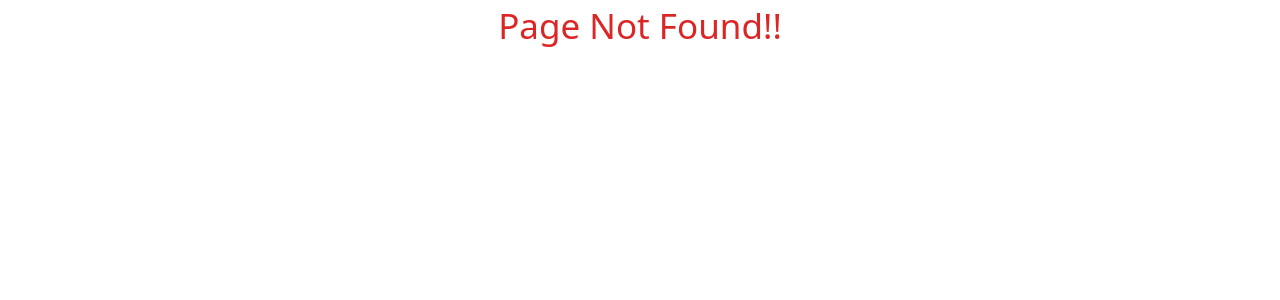
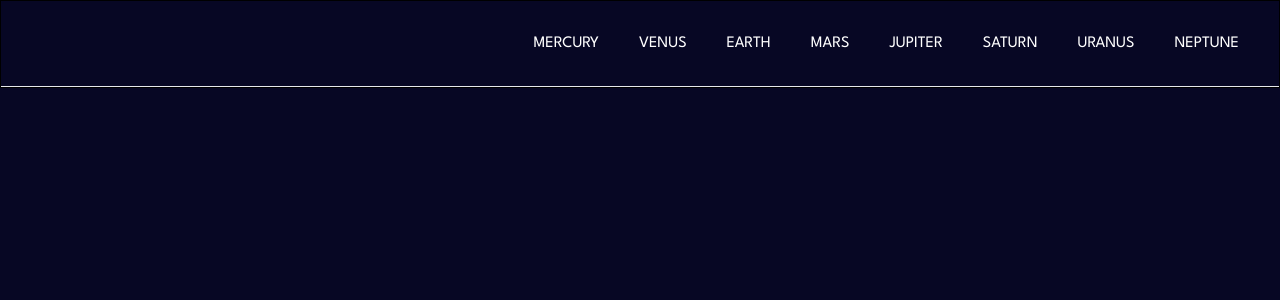
Before and after one commit to VAxoJan/Planets, a React (Vite) app: page /mars in a window 1280 px wide. Before the commit this address had no page. Shown: the top 300 px of the page. Built offline with nearby package versions, Linux system fonts and the light colour scheme.

Commit message:
starting-mercury-markup

```diff
--- a/src/App.tsx
+++ b/src/App.tsx
@@ -1,6 +1,11 @@
-const App = () => {
+import Header from "./components/Header/Header";
+
+const App:any = () => {
   return (
-    <div>Hello Planets Project</div>
+    <div className="border border-black">
+      <Header/>
+      <hr />
+    </div>
   )
 }
 
--- a/src/components/Header/Header.tsx
+++ b/src/components/Header/Header.tsx
@@ -1,8 +1,7 @@
-import { useEffect, useState } from "react";
+import { useEffect} from "react";
 import { Link } from "react-router-dom";
 
 const Header:any = () => {
-
   useEffect(() => {
     const fetchData = async () => {
       await fetch("/src/components/Header/data.json")
@@ -11,7 +10,8 @@ const Header:any = () => {
           console.log(json);
         })
         .catch((error) => {
-          console.error(error);
+          console.log(error);
+
         });
     };
 
@@ -19,31 +19,31 @@ const Header:any = () => {
   }, []);
 
   return (
-    <div className="flex h-[85px] bg-[#070724]  text-white m-auto">
+    <div className="flex h-[85px] bg-[#070724] text-white m-auto">
       <header className="flex list-none gap-10 w-full justify-end px-10 items-center font-headerFont">
         <li>
-          <Link to="/Mercury">MERCURY</Link>
+          <Link to="/mercury">MERCURY</Link>
         </li>
         <li>
-          <Link to="/Venus">VENUS</Link>
+          <Link to="/venus">VENUS</Link>
         </li>
         <li>
-          <Link to="/Earth">EARTH</Link>
+          <Link to="/earth">EARTH</Link>
         </li>
         <li>
-          <Link to="/Mars">MARS</Link>
+          <Link to="/mars">MARS</Link>
         </li>
         <li>
-          <Link to="/Jupiter">JUPITER</Link>
+          <Link to="/jupiter">JUPITER</Link>
         </li>
         <li>
-          <Link to="/Saturn">SATURN</Link>
+          <Link to="/saturn">SATURN</Link>
         </li>
         <li>
-          <Link to="/Uranus">URANUS</Link>
+          <Link to="/uranus">URANUS</Link>
         </li>
         <li>
-          <Link to="/Neptune">NEPTUNE</Link>
+          <Link to="/neptune">NEPTUNE</Link>
         </li>
       </header>
     </div>
--- a/src/index.css
+++ b/src/index.css
@@ -7,3 +7,6 @@
 @tailwind base;
 @tailwind components;
 @tailwind utilities;
+body{
+  background-color: #070724;
+}
--- a/src/main.tsx
+++ b/src/main.tsx
@@ -1,8 +1,9 @@
 import ReactDOM from 'react-dom/client'
 import './index.css'
 import {createBrowserRouter,RouterProvider,} from "react-router-dom";
-import { Earth, Mercury, Venus } from './pages';
 import Header from './components/Header/Header';
+import App from './App';
+import { Earth, Jupiter, Mars, Mercury, Venus } from './pages/local';
 
 
 const router = createBrowserRouter([
@@ -10,7 +11,7 @@ const router = createBrowserRouter([
     path: "/",
     element:
      <>
-     <Header/>
+     <App/>
     </>,
   },
   {
@@ -33,10 +34,55 @@ const router = createBrowserRouter([
   {
     path: "/earth",
     element:
-    <>
+    <App>
     <Header/>
     <Earth/>
-    </>
+    </App>
+    ,
+  },
+  {
+    path: "/mars",
+    element:
+    <App>
+    <Header/>
+    <Mars/>
+    </App>
+    ,
+  },
+  {
+    path: "/jupiter",
+    element:
+    <App>
+    <Header/>
+    <Jupiter/>
+    </App>
+    ,
+  },
+  {
+    path: "/earth",
+    element:
+    <App>
+    <Header/>
+    <Earth/>
+    </App>
+    ,
+  },
+  {
+    path: "/earth",
+    element:
+    <App>
+    <Header/>
+    <Earth/>
+    </App>
+    ,
+  },
+  {
+    path: "/earth",
+    element:
+    <App>
+    <Header/>
+    <Earth/>
+    </App>
     ,
   },
   {
--- a/src/pages/index.ts
+++ /dev/null
@@ -1,3 +0,0 @@
-export {default as Mercury} from './mercury/Mercury'
-export {default as Venus} from './venus/Venus'
-export {default as Earth} from './earth/Earth';
--- /dev/null
+++ b/src/pages/jupiter/Jupiter.tsx
@@ -0,0 +1,7 @@
+const Jupiter = () => {
+  return (
+    <div>Jupiter</div>
+  )
+}
+
+export default Jupiter;
--- /dev/null
+++ b/src/pages/local.ts
@@ -0,0 +1,8 @@
+export {default as Mars} from './mars/Mars'
+export {default as Jupiter} from './jupiter/Jupiter'
+export {default as Saturn} from './saturn/Saturn'
+export {default as Uranus} from './uranus/Uranus'
+export {default as Neptune} from './neptune/Neptune'
+export {default as Mercury} from './mercury/Mercury'
+export {default as Venus} from './venus/Venus'
+export {default as Earth} from './earth/Earth';
--- /dev/null
+++ b/src/pages/mars/Mars.tsx
@@ -0,0 +1,7 @@
+const Mars = () => {
+  return (
+    <div>Mars</div>
+  )
+}
+
+export default Mars;
--- a/src/pages/mercury/Mercury.tsx
+++ b/src/pages/mercury/Mercury.tsx
@@ -1,7 +1,11 @@
 const Mercury = () => {
   return (
-    <div>Mercury</div>
+    <div className="flex w-full justify-center gap-4">
+      <img src="" alt="" />
+      <p className="text-white">212</p>
+      <h1 className="text-white">3232</h1>
+    </div>
   )
 }
 
-export default Mercury
+export default Mercury;
--- /dev/null
+++ b/src/pages/neptune/Neptune.tsx
@@ -0,0 +1,7 @@
+const Neptune = () => {
+  return (
+    <div>Neptune</div>
+  )
+}
+
+export default Neptune;
--- /dev/null
+++ b/src/pages/saturn/Saturn.tsx
@@ -0,0 +1,7 @@
+const Saturn = () => {
+  return (
+    <div>Saturn</div>
+  )
+}
+
+export default Saturn;
--- /dev/null
+++ b/src/pages/uranus/Uranus.tsx
@@ -0,0 +1,7 @@
+const Uranus = () => {
+  return (
+    <div>Uranus</div>
+  )
+}
+
+export default Uranus;
```
Also changed, not shown: src/components/Images/starBackground.png (added).
